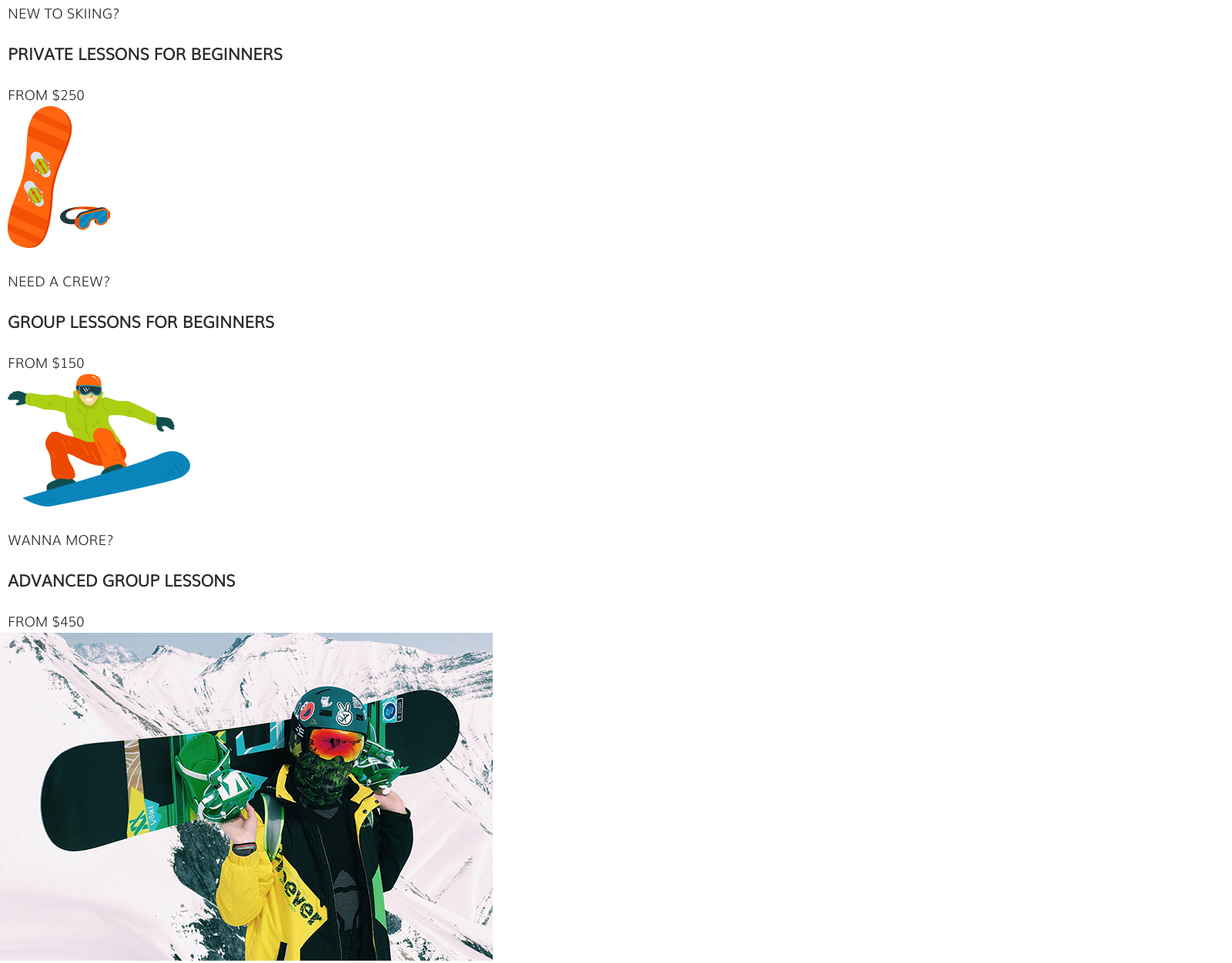
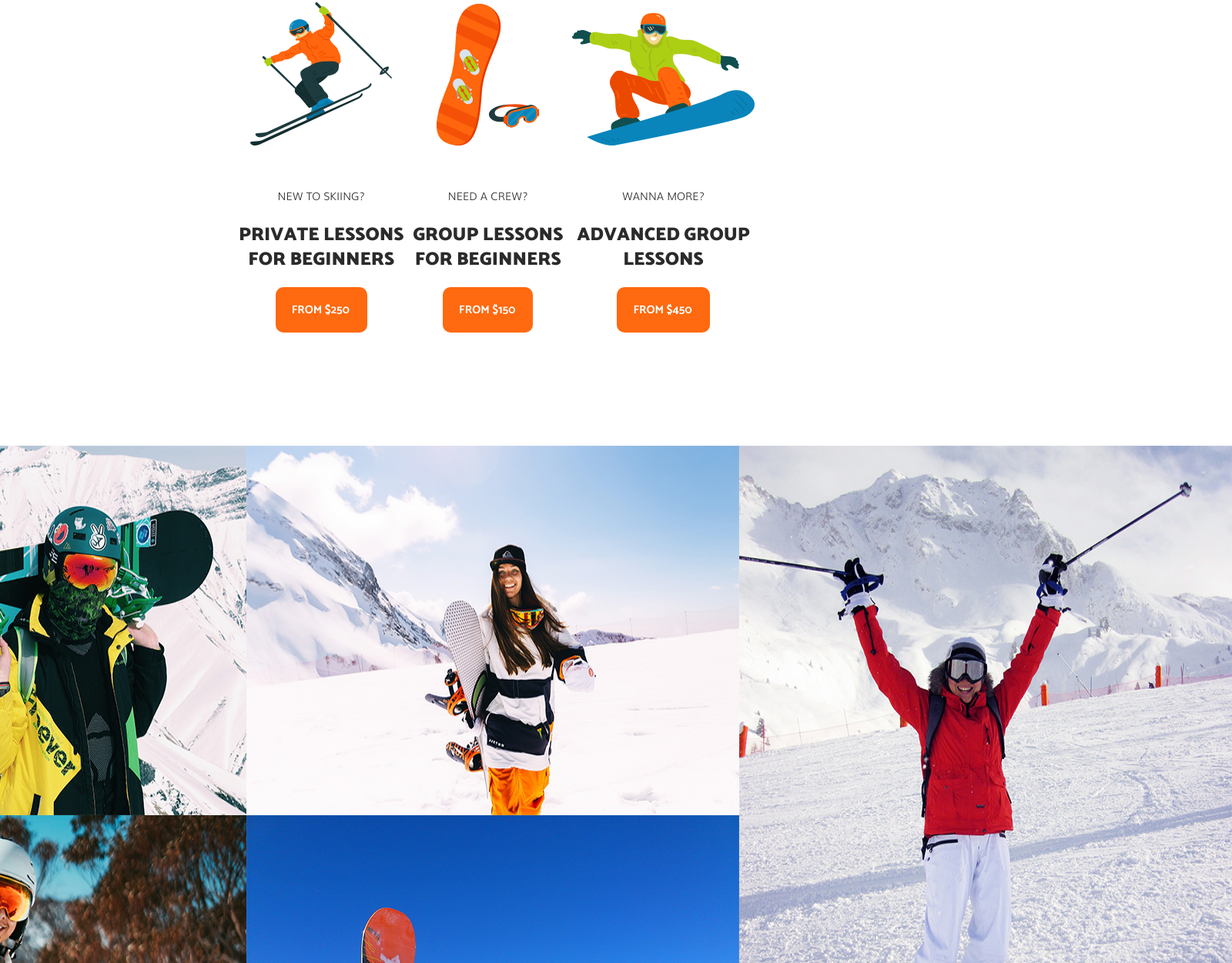
Before and after one commit to NastasiyaM/stay-ski, a plain HTML site: page index.html in a window 1280 px wide. Shown: the part 1522-2773 px from the top of the page at 77% size, 1600 px wide, since content can reach past the window. Drawn offline with nearby package versions, Linux system fonts and the light colour scheme.

Commit message:
galery & GREW

```diff
--- a/index.html
+++ b/index.html
@@ -40,7 +40,7 @@
           <div class="header__content">
             <p class="header__content--text">The countdown to ski season has begun! So, it is high
               time to improve your skills to have maximum fun this winter</p>
-            <a href="#" class="header__content--btn">online booking</a>
+            <a href="#" class="header__content--btn button">online booking</a>
           </div>
         </div>
       </div>
@@ -56,26 +56,27 @@
         <div class="offer__item">
           <img class="offer__item-img" src="images/offer1.png" alt="">
           <p class="offer__item-text">NEW TO SKIING?</p>
-          <h3 class="offer__item-title">PRIVATE LESSONS FOR BEGINNERS</h3>
-          <a class="offer__item-btn" href="#">FROM $250</a>
+          <h3 class="offer__item-title">PRIVATE LESSONS <br> FOR BEGINNERS</h3>
+          <a class="offer__item-btn button" href="#">FROM $250</a>
         </div>
         <div class="offer__item">
           <img class="offer__item-img" src="images/offer2.png" alt="">
           <p class="offer__item-text">NEED A CREW?</p>
-          <h3 class="offer__item-title">GROUP LESSONS FOR BEGINNERS</h3>
-          <a class="offer__item-btn" href="#">FROM $150</a>
+          <h3 class="offer__item-title">GROUP LESSONS <br> FOR BEGINNERS</h3>
+          <a class="offer__item-btn button" href="#">FROM $150</a>
         </div>
         <div class="offer__item">
           <img class="offer__item-img" src="images/offer3.png" alt="">
           <p class="offer__item-text">WANNA MORE?</p>
-          <h3 class="offer__item-title">ADVANCED GROUP LESSONS</h3>
-          <a class="offer__item-btn" href="#">FROM $450</a>
+          <h3 class="offer__item-title">ADVANCED GROUP <br> LESSONS</h3>
+          <a class="offer__item-btn button" href="#">FROM $450</a>
         </div>
       </div>
     </div>
   </div>
 
   <div class="gallery">
+    <div class="container__gallery">
     <div class="gallery__items">
       <img class="gallery__items-img" src="images/gallery1.jpg" alt="">
       <img class="gallery__items-img" src="images/gallery2.jpg" alt="">
@@ -86,11 +87,12 @@
       <img class="gallery__items-img" src="images/gallery7.jpg" alt="">
     </div>
   </div>
+  </div>
 
 
   <div class="crew">
     <div class="container">
-      <div class="title">MEET OUR CREW</div>
+      <div class="crew__content-title title">MEET OUR CREW</div>
       <div class="crew__items">
         <div class="crew__item">
           <img src="images/crew1.png" alt="">
@@ -120,7 +122,7 @@
   <div class="about">
     <div class="container">
       <div class="about__content">
-        <div class="title">MOUNTAIN SNOWBOARD SCHOOL</div>
+        <div class="about__content-title title">MOUNTAIN SNOWBOARD SCHOOL</div>
         <p class="about__content-text">
           We’re not saying Snow Mountain has special powers, but a lot of magical things do happen here.
           The slopes on Bald and Dollar mountains enjoy a nearly lift line–free existence all winter long,
--- a/scss/style.scss
+++ b/scss/style.scss
@@ -66,6 +66,12 @@ body{
     margin: 0 auto;
 }
 
+.container__gallery{
+    max-width: 1940px;
+    padding: 0 10px;
+    margin: 0 auto;
+}
+
 a{
     text-decoration: none;
     color: inherit;
@@ -76,8 +82,17 @@ a{
     color: $color;
     text-transform: uppercase;
     font-size: 60px;
+    line-height: 90px;
     letter-spacing: 0.6px;
 
+}
+
+.button{
+    border-radius: 10px;
+    background-color: $color-button;
+    font-family: $font-button;
+    text-transform: uppercase;
+    color: $color2;
 }
 
 //ХЕДЕР
@@ -141,10 +156,7 @@ a{
     &__content--btn {
         font-size: 18px;
         padding: 14px 88px;
-        border-radius: 20px;
-        background-color: $color-button;
-        font-family: $font-button;
-        text-transform: uppercase;
+
 
     }
 }
@@ -178,13 +190,117 @@ a{
 
 .offer {
     &__title{
+        padding-top: 55px;
+        padding-left: 585px;
+    }
+    &__text {
+        padding-left: 340px;
+        max-width: 1295px;
+        text-align: center;
+        padding-bottom: 70px;
+    }
+    &__items {
+        display: flex;
+        justify-content: space-between;
+        margin-bottom: 160px;
+        padding-left: 300px;
+        padding-right: 290px;
+        align-items: flex-end;
+    }
+    &__item {
+        text-align: center;
+    }
+
+
+    &__item-img {}
+    &__item-text {
+        font-size: 14px;
+        margin-top: 41px;
+        margin-bottom: 19px;
+    }
+    &__item-title {
+        font-family: $font-title;
+        font-size: 24px;
+        line-height: auto;
+        margin: 0;
+        margin-bottom: 30px;
 
     }
-    &__text {}
-    &__items {}
+    &__item-btn {
+        font-size: 15px;
+        padding: 17px 23px 17px 21px;
+
+    }
+}
+
+
+
+.gallery {
+    &__items {
+        display: grid;
+        grid-template-columns: repeat(3, 1fr);
+        grid-template-rows: repeat(3, 1fr);
+        gap: 0;
+        align-items: stretch;
+        justify-items: stretch;
+        justify-content: center;
+        margin-bottom: 155px;
+        max-width: 1940px;
+
+    }
+    &__items-img {
+        margin: 0;
+        padding: 0;
+        max-width: 640px;
+
+    }
+    &__items-img:nth-child(3),
+    &__items-img:nth-child(4){
+        grid-row: span 2;
+    }
+}
+
+
+// GREW
+
+.crew {
+    &__content-title{
+        padding-left: 590px;
+        margin-bottom: 60px;
+
+    }
+    &__items {
+        display: flex;
+        justify-content: space-between;
+        padding-left: 210px;
+        padding-right: 210px;
+        margin-bottom: 165px;
+    }
     &__item {}
-    &__item-img {}
-    &__item-text {}
-    &__item-title {}
-    &__item-btn {}
+    &__item-position {
+        font-size: 14px;
+        padding-top: 25px;
+        padding-bottom: 10px;
+        text-align: center;
+    }
+    &__item-name {
+        font-family: $font-title;
+        font-size: 24px;
+        font-weight: 700;
+        text-align: center;
+    }
 }
+
+
+//
+
+
+.about {
+
+    &__content {}
+    &__content-title {}
+    &__content-text {}
+    &__content-items {}
+    &__content-item {}
+    &__content-count {}
+}
```
Also changed, not shown: css/style.css.
